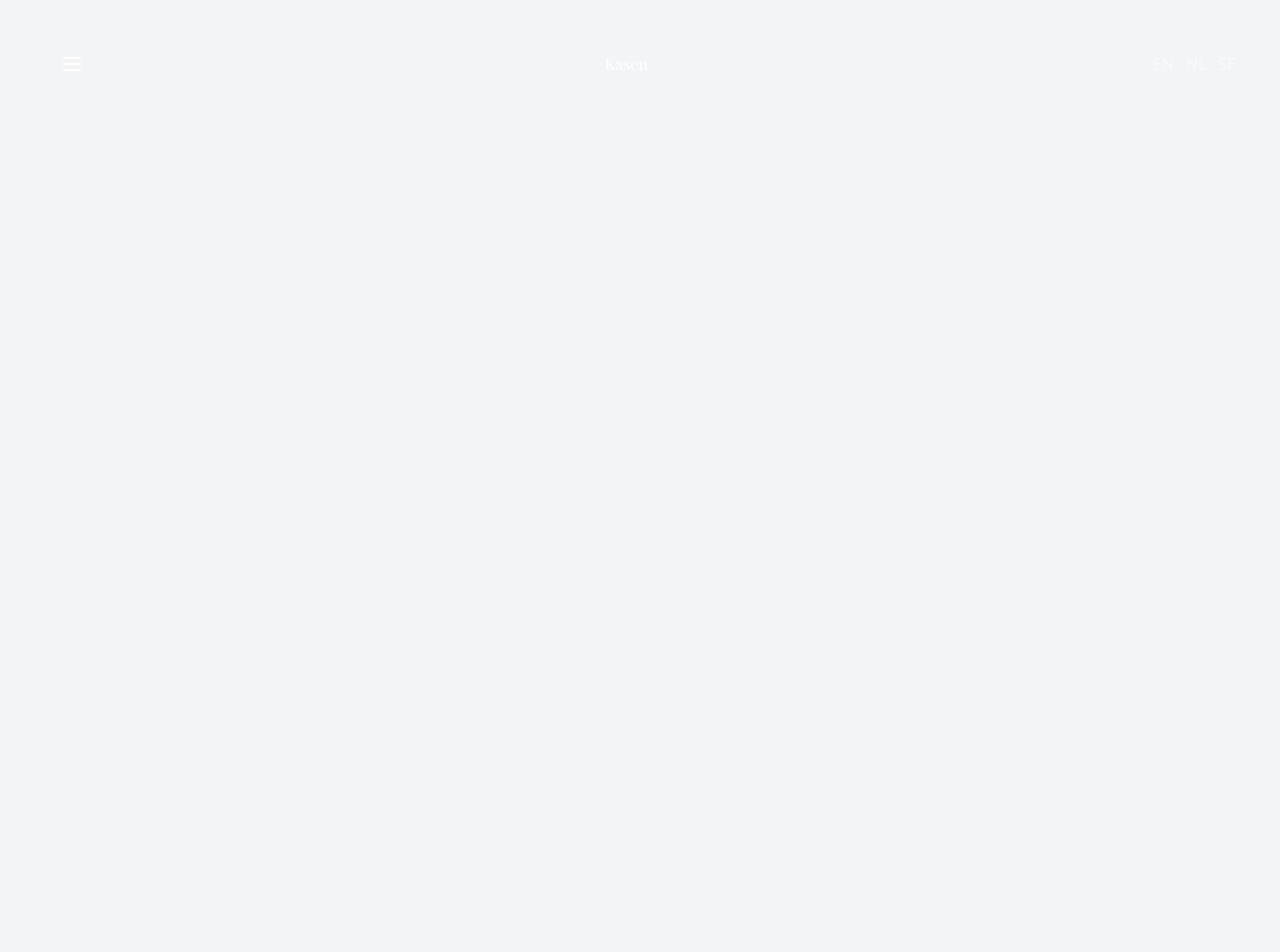
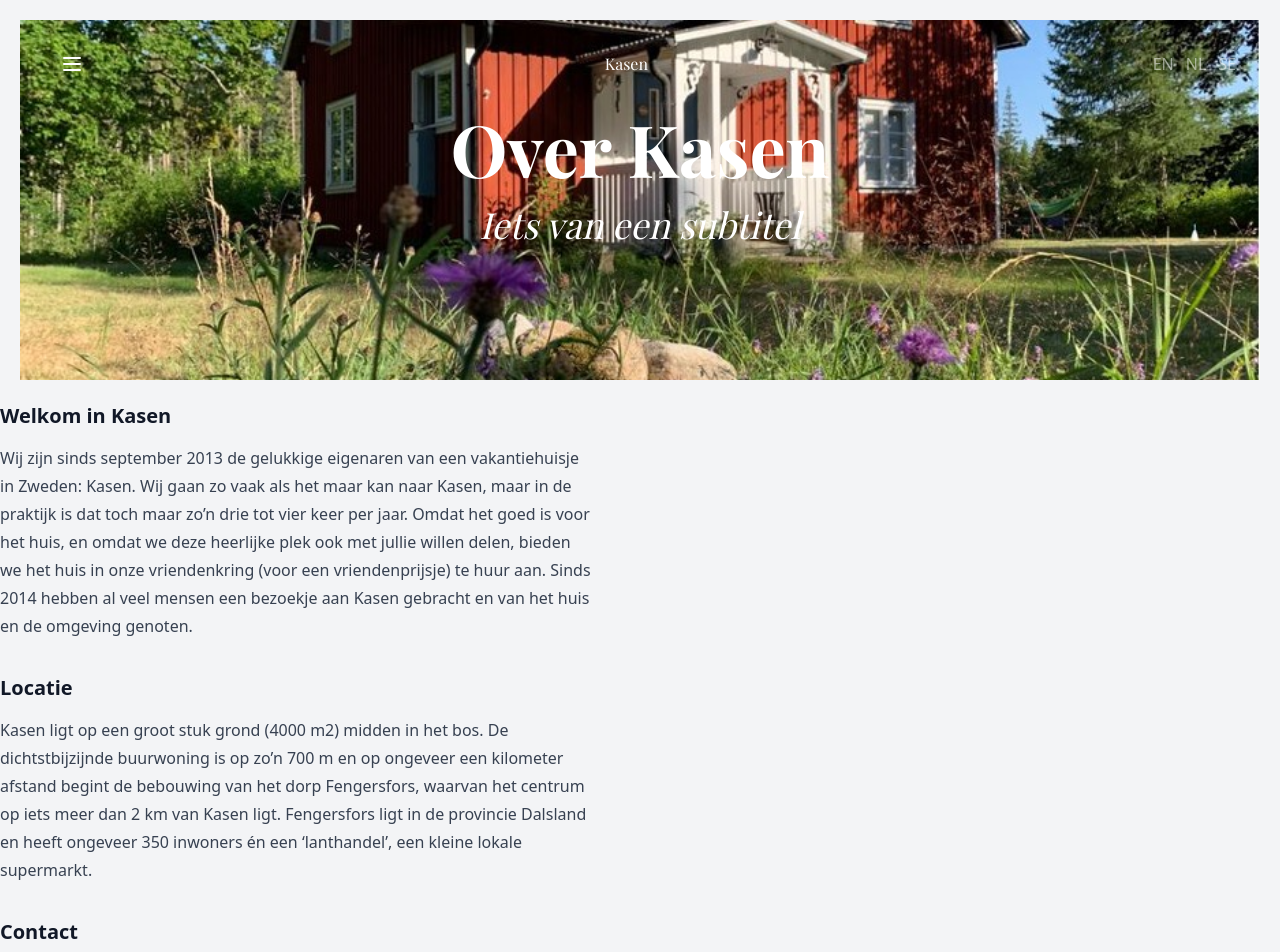
Before and after one commit to nielsrowinbik/kasen, a Next.js app: page /contact in a window 1280 px wide. Shown: the top 952 px of the page. Before the commit the page ends 800 px from the top, so only its background shows below. Built offline with nearby package versions, Linux system fonts and the light colour scheme; a web font is replaced by a local one.

Commit message:
Begin building out Contact page

```diff
--- a/pages/contact.tsx
+++ b/pages/contact.tsx
@@ -1,12 +1,50 @@
 // Deze pagina bevat:
 // - contactformulier?
+//
+// Design inspiratie: http://themes.opendept.net/hemma-elegant/about-us/
 
+import HeroSection from 'components/HeroSection';
 import StickyNavigation from 'components/StickyNavigation';
 
 const ContactPage = () => {
   return (
     <>
       <StickyNavigation />
+      <HeroSection fullHeight={false}>
+        <HeroSection.Img src="/assets/images/kasen_buiten_1.jpg" />
+        <HeroSection.Content>
+          <HeroSection.Header>
+            <HeroSection.Title>Over Kasen</HeroSection.Title>
+            <HeroSection.Subtitle>Iets van een subtitel</HeroSection.Subtitle>
+          </HeroSection.Header>
+        </HeroSection.Content>
+      </HeroSection>
+      <section className="prose">
+        <h3>Welkom in Kasen</h3>
+        <p>
+          Wij zijn sinds september 2013 de gelukkige eigenaren van een
+          vakantiehuisje in Zweden: Kasen. Wij gaan zo vaak als het maar kan
+          naar Kasen, maar in de praktijk is dat toch maar zo’n drie tot vier
+          keer per jaar. Omdat het goed is voor het huis, en omdat we deze
+          heerlijke plek ook met jullie willen delen, bieden we het huis in onze
+          vriendenkring (voor een vriendenprijsje) te huur aan. Sinds 2014
+          hebben al veel mensen een bezoekje aan Kasen gebracht en van het huis
+          en de omgeving genoten.
+        </p>
+        <h3>Locatie</h3>
+        <p>
+          Kasen ligt op een groot stuk grond (4000 m2) midden in het bos. De
+          dichtstbijzijnde buurwoning is op zo’n 700 m en op ongeveer een
+          kilometer afstand begint de bebouwing van het dorp Fengersfors,
+          waarvan het centrum op iets meer dan 2 km van Kasen ligt. Fengersfors
+          ligt in de provincie Dalsland en heeft ongeveer 350 inwoners én een
+          ‘lanthandel’, een kleine lokale supermarkt.
+        </p>
+        <h3>Contact</h3>
+        <p>
+          <i>Hier komt een contactformulier</i>
+        </p>
+      </section>
     </>
   );
 };
```
